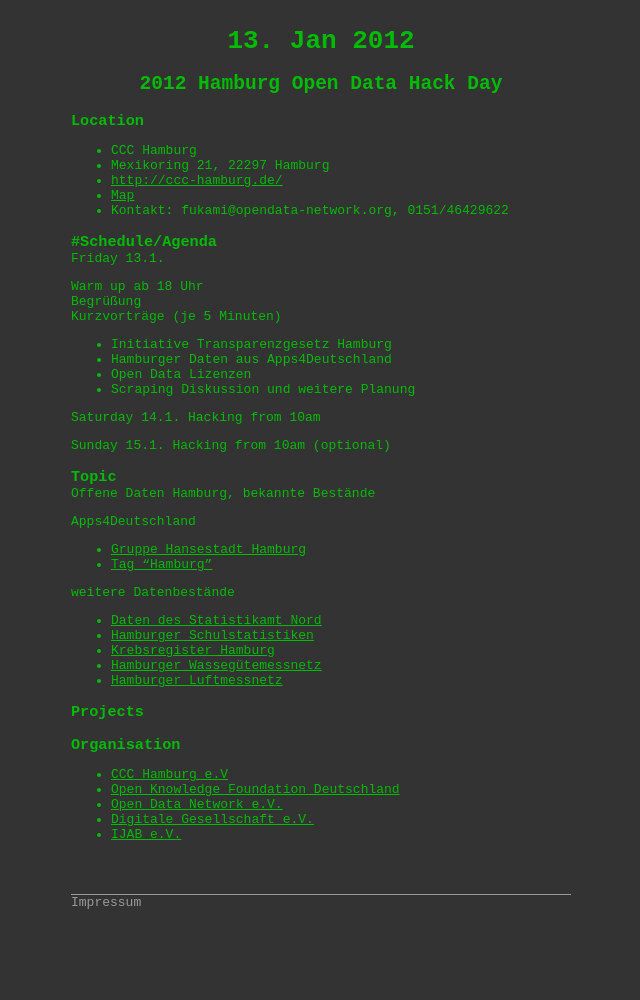
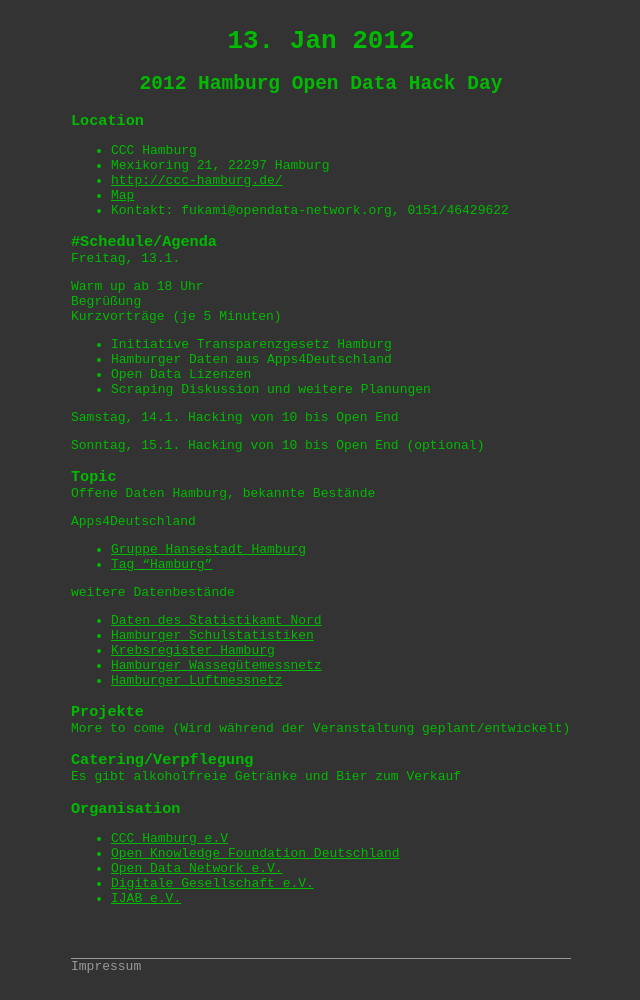
Before and after one commit to opendatahackday/opendatahackday.github.com, a Jekyll site: the page built from hamburg/_posts/2012-01-13-index.md, in a window 1280 px wide. Shown: the whole page, without its empty margins (319-959 px from the left). Built offline with Jekyll 4.4.1, drawn with Linux system fonts in a browser that asks for light colours; some web fonts are replaced; before the commit the page ends 936 px from its top, so only the background shows below that.

Commit message:
Texte eingedeutscht

```diff
--- a/hamburg/_posts/2012-01-13-index.md
+++ b/hamburg/_posts/2012-01-13-index.md
@@ -18,20 +18,22 @@
 - Kontakt: fukami@opendata-network.org, 0151/46429622
 
 ### #Schedule/Agenda
-Friday 13.1.
+Freitag, 13.1.
 
-Warm up ab  18 Uhr<br/>
+Warm up ab 18 Uhr<br/>
 Begrüßung<br/>
 Kurzvorträge (je 5 Minuten)
 - Initiative Transparenzgesetz Hamburg
 - Hamburger Daten aus Apps4Deutschland
 - Open Data Lizenzen
 - Scraping
-Diskussion und weitere Planung
+Diskussion und weitere Planungen
 
-Saturday 14.1. Hacking from 10am
+Samstag, 14.1.
+Hacking von 10 bis Open End
 
-Sunday 15.1. Hacking from 10am (optional)
+Sonntag, 15.1.
+Hacking von 10 bis Open End (optional)
 
 ### Topic
 Offene Daten Hamburg, bekannte Bestände
@@ -48,8 +50,11 @@
 - [Hamburger Luftmessnetz](http://www.hamburger-luft.de/index.jsp)
 
 
-### Projects
+### Projekte
+More to come (Wird während der Veranstaltung geplant/entwickelt)
 
+### Catering/Verpflegung
+Es gibt alkoholfreie Getränke und Bier zum Verkauf
 
 ### Organisation
 - [CCC Hamburg e.V](http://ccc-hamburg.de/)
```
